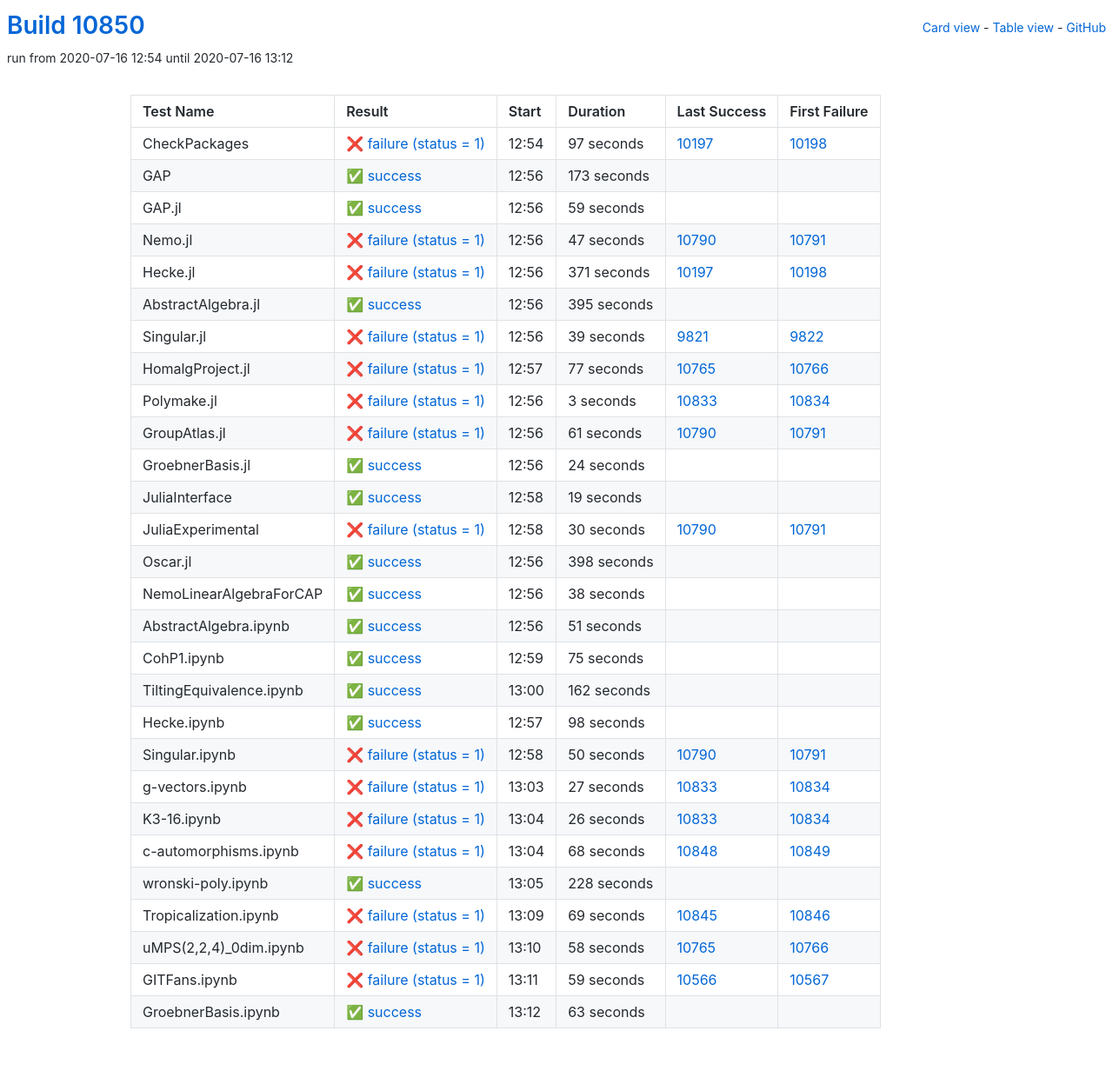
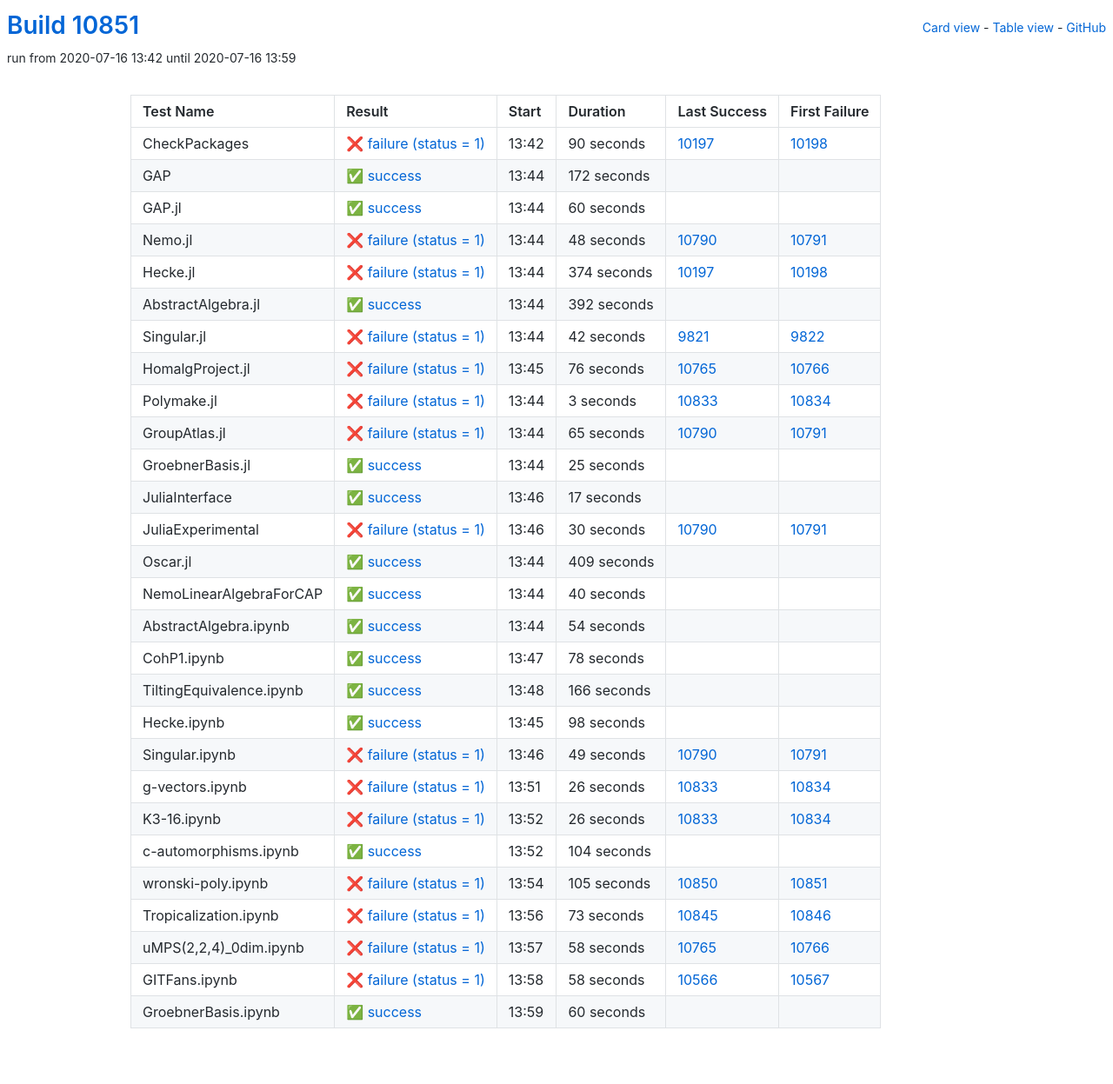
Before and after one commit to oscar-system/oscar-ci-status, a Jekyll site: the page built from table.html, in a window 1280 px wide. Shown: the whole page at 87% size. Built offline with Jekyll 4.4.1, drawn with Linux system fonts in a browser that asks for light colours.

Commit message:
Build #10851

```diff
--- a/_data/ci.yml
+++ b/_data/ci.yml
@@ -1,6 +1,6 @@
 ---
-build: 10850
-build_url: https://oscarci.mathematik.uni-kl.de/job/oscar/10850/
+build: 10851
+build_url: https://oscarci.mathematik.uni-kl.de/job/oscar/10851/
 job: oscar
 organization: oscar-system
 repo: oscar-ci-status
@@ -8,104 +8,104 @@
 tests:
 - name: CheckPackages
   id: checkpackages
-  log: https://oscarci.mathematik.uni-kl.de/job/oscar/10850/artifact/logs/build-10850/CheckPackages.log
-  start: 2020-07-16 12:54
+  log: https://oscarci.mathematik.uni-kl.de/job/oscar/10851/artifact/logs/build-10851/CheckPackages.log
+  start: 2020-07-16 13:42
   success: false
   exitcode: 1
   status: failure
-  duration: 97
+  duration: 90
   last_success: 10197
   last_success_url: https://oscarci.mathematik.uni-kl.de/job/oscar/10197/
   first_failure: 10198
   first_failure_url: https://oscarci.mathematik.uni-kl.de/job/oscar/10198/
 - name: GAP
   id: gap
-  log: https://oscarci.mathematik.uni-kl.de/job/oscar/10850/artifact/logs/build-10850/GAP.log
-  start: 2020-07-16 12:56
+  log: https://oscarci.mathematik.uni-kl.de/job/oscar/10851/artifact/logs/build-10851/GAP.log
+  start: 2020-07-16 13:44
   success: true
   exitcode: 0
   status: success
-  duration: 173
+  duration: 172
   last_success: false
   last_success_url:
   first_failure: false
   first_failure_url:
 - name: GAP.jl
   id: gap-jl
-  log: https://oscarci.mathematik.uni-kl.de/job/oscar/10850/artifact/logs/build-10850/GAP.jl.log
-  start: 2020-07-16 12:56
+  log: https://oscarci.mathematik.uni-kl.de/job/oscar/10851/artifact/logs/build-10851/GAP.jl.log
+  start: 2020-07-16 13:44
   success: true
   exitcode: 0
   status: success
-  duration: 59
+  duration: 60
   last_success: false
   last_success_url:
   first_failure: false
   first_failure_url:
 - name: Nemo.jl
   id: nemo-jl
-  log: https://oscarci.mathematik.uni-kl.de/job/oscar/10850/artifact/logs/build-10850/Nemo.jl.log
-  start: 2020-07-16 12:56
+  log: https://oscarci.mathematik.uni-kl.de/job/oscar/10851/artifact/logs/build-10851/Nemo.jl.log
+  start: 2020-07-16 13:44
   success: false
   exitcode: 1
   status: failure
-  duration: 47
+  duration: 48
   last_success: 10790
   last_success_url: https://oscarci.mathematik.uni-kl.de/job/oscar/10790/
   first_failure: 10791
   first_failure_url: https://oscarci.mathematik.uni-kl.de/job/oscar/10791/
 - name: Hecke.jl
   id: hecke-jl
-  log: https://oscarci.mathematik.uni-kl.de/job/oscar/10850/artifact/logs/build-10850/Hecke.jl.log
-  start: 2020-07-16 12:56
+  log: https://oscarci.mathematik.uni-kl.de/job/oscar/10851/artifact/logs/build-10851/Hecke.jl.log
+  start: 2020-07-16 13:44
   success: false
   exitcode: 1
   status: failure
-  duration: 371
+  duration: 374
   last_success: 10197
   last_success_url: https://oscarci.mathematik.uni-kl.de/job/oscar/10197/
   first_failure: 10198
   first_failure_url: https://oscarci.mathematik.uni-kl.de/job/oscar/10198/
 - name: AbstractAlgebra.jl
   id: abstractalgebra-jl
-  log: https://oscarci.mathematik.uni-kl.de/job/oscar/10850/artifact/logs/build-10850/AbstractAlgebra.jl.log
-  start: 2020-07-16 12:56
+  log: https://oscarci.mathematik.uni-kl.de/job/oscar/10851/artifact/logs/build-10851/AbstractAlgebra.jl.log
+  start: 2020-07-16 13:44
   success: true
   exitcode: 0
   status: success
-  duration: 395
+  duration: 392
   last_success: false
   last_success_url:
   first_failure: false
   first_failure_url:
 - name: Singular.jl
   id: singular-jl
-  log: https://oscarci.mathematik.uni-kl.de/job/oscar/10850/artifact/logs/build-10850/Singular.jl.log
-  start: 2020-07-16 12:56
+  log: https://oscarci.mathematik.uni-kl.de/job/oscar/10851/artifact/logs/build-10851/Singular.jl.log
+  start: 2020-07-16 13:44
   success: false
   exitcode: 1
   status: failure
-  duration: 39
+  duration: 42
   last_success: 9821
   last_success_url: https://oscarci.mathematik.uni-kl.de/job/oscar/9821/
   first_failure: 9822
   first_failure_url: https://oscarci.mathematik.uni-kl.de/job/oscar/9822/
 - name: HomalgProject.jl
   id: homalgproject-jl
-  log: https://oscarci.mathematik.uni-kl.de/job/oscar/10850/artifact/logs/build-10850/HomalgProject.jl.log
-  start: 2020-07-16 12:57
+  log: https://oscarci.mathematik.uni-kl.de/job/oscar/10851/artifact/logs/build-10851/HomalgProject.jl.log
+  start: 2020-07-16 13:45
   success: false
   exitcode: 1
   status: failure
-  duration: 77
+  duration: 76
   last_success: 10765
   last_success_url: https://oscarci.mathematik.uni-kl.de/job/oscar/10765/
   first_failure: 10766
   first_failure_url: https://oscarci.mathematik.uni-kl.de/job/oscar/10766/
 - name: Polymake.jl
   id: polymake-jl
-  log: https://oscarci.mathematik.uni-kl.de/job/oscar/10850/artifact/logs/build-10850/Polymake.jl.log
-  start: 2020-07-16 12:56
+  log: https://oscarci.mathematik.uni-kl.de/job/oscar/10851/artifact/logs/build-10851/Polymake.jl.log
+  start: 2020-07-16 13:44
   success: false
   exitcode: 1
   status: failure
@@ -116,44 +116,44 @@
   first_failure_url: https://oscarci.mathematik.uni-kl.de/job/oscar/10834/
 - name: GroupAtlas.jl
   id: groupatlas-jl
-  log: https://oscarci.mathematik.uni-kl.de/job/oscar/10850/artifact/logs/build-10850/GroupAtlas.jl.log
-  start: 2020-07-16 12:56
+  log: https://oscarci.mathematik.uni-kl.de/job/oscar/10851/artifact/logs/build-10851/GroupAtlas.jl.log
+  start: 2020-07-16 13:44
   success: false
   exitcode: 1
   status: failure
-  duration: 61
+  duration: 65
   last_success: 10790
   last_success_url: https://oscarci.mathematik.uni-kl.de/job/oscar/10790/
   first_failure: 10791
   first_failure_url: https://oscarci.mathematik.uni-kl.de/job/oscar/10791/
 - name: GroebnerBasis.jl
   id: groebnerbasis-jl
-  log: https://oscarci.mathematik.uni-kl.de/job/oscar/10850/artifact/logs/build-10850/GroebnerBasis.jl.log
-  start: 2020-07-16 12:56
+  log: https://oscarci.mathematik.uni-kl.de/job/oscar/10851/artifact/logs/build-10851/GroebnerBasis.jl.log
+  start: 2020-07-16 13:44
   success: true
   exitcode: 0
   status: success
-  duration: 24
+  duration: 25
   last_success: false
   last_success_url:
   first_failure: false
   first_failure_url:
 - name: JuliaInterface
   id: juliainterface
-  log: https://oscarci.mathematik.uni-kl.de/job/oscar/10850/artifact/logs/build-10850/JuliaInterface.log
-  start: 2020-07-16 12:58
+  log: https://oscarci.mathematik.uni-kl.de/job/oscar/10851/artifact/logs/build-10851/JuliaInterface.log
+  start: 2020-07-16 13:46
   success: true
   exitcode: 0
   status: success
-  duration: 19
+  duration: 17
   last_success: false
   last_success_url:
   first_failure: false
   first_failure_url:
 - name: JuliaExperimental
   id: juliaexperimental
-  log: https://oscarci.mathematik.uni-kl.de/job/oscar/10850/artifact/logs/build-10850/JuliaExperimental.log
-  start: 2020-07-16 12:58
+  log: https://oscarci.mathematik.uni-kl.de/job/oscar/10851/artifact/logs/build-10851/JuliaExperimental.log
+  start: 2020-07-16 13:46
   success: false
   exitcode: 1
   status: failure
@@ -164,68 +164,68 @@
   first_failure_url: https://oscarci.mathematik.uni-kl.de/job/oscar/10791/
 - name: Oscar.jl
   id: oscar-jl
-  log: https://oscarci.mathematik.uni-kl.de/job/oscar/10850/artifact/logs/build-10850/Oscar.jl.log
-  start: 2020-07-16 12:56
+  log: https://oscarci.mathematik.uni-kl.de/job/oscar/10851/artifact/logs/build-10851/Oscar.jl.log
+  start: 2020-07-16 13:44
   success: true
   exitcode: 0
   status: success
-  duration: 398
+  duration: 409
   last_success: false
   last_success_url:
   first_failure: false
   first_failure_url:
 - name: NemoLinearAlgebraForCAP
   id: nemolinearalgebraforcap
-  log: https://oscarci.mathematik.uni-kl.de/job/oscar/10850/artifact/logs/build-10850/NemoLinearAlgebraForCAP.log
-  start: 2020-07-16 12:56
+  log: https://oscarci.mathematik.uni-kl.de/job/oscar/10851/artifact/logs/build-10851/NemoLinearAlgebraForCAP.log
+  start: 2020-07-16 13:44
   success: true
   exitcode: 0
   status: success
-  duration: 38
+  duration: 40
   last_success: false
   last_success_url:
   first_failure: false
   first_failure_url:
 - name: AbstractAlgebra.ipynb
   id: abstractalgebra-ipynb
-  log: https://oscarci.mathematik.uni-kl.de/job/oscar/10850/artifact/logs/build-10850/AbstractAlgebra.ipynb.log
-  start: 2020-07-16 12:56
+  log: https://oscarci.mathematik.uni-kl.de/job/oscar/10851/artifact/logs/build-10851/AbstractAlgebra.ipynb.log
+  start: 2020-07-16 13:44
   success: true
   exitcode: 0
   status: success
-  duration: 51
+  duration: 54
   last_success: false
   last_success_url:
   first_failure: false
   first_failure_url:
 - name: CohP1.ipynb
   id: cohp1-ipynb
-  log: https://oscarci.mathematik.uni-kl.de/job/oscar/10850/artifact/logs/build-10850/CohP1.ipynb.log
-  start: 2020-07-16 12:59
+  log: https://oscarci.mathematik.uni-kl.de/job/oscar/10851/artifact/logs/build-10851/CohP1.ipynb.log
+  start: 2020-07-16 13:47
   success: true
   exitcode: 0
   status: success
-  duration: 75
+  duration: 78
   last_success: false
   last_success_url:
   first_failure: false
   first_failure_url:
 - name: TiltingEquivalence.ipynb
   id: tiltingequivalence-ipynb
-  log: https://oscarci.mathematik.uni-kl.de/job/oscar/10850/artifact/logs/build-10850/TiltingEquivalence.ipynb.log
-  start: 2020-07-16 13:00
+  log: https://oscarci.mathematik.uni-kl.de/job/oscar/10851/artifact/logs/build-10851/TiltingEquivalence.ipynb.log
+  start: 2020-07-16 13:48
   success: true
   exitcode: 0
   status: success
-  duration: 162
+  duration: 166
   last_success: false
   last_success_url:
   first_failure: false
   first_failure_url:
 - name: Hecke.ipynb
   id: hecke-ipynb
-  log: https://oscarci.mathematik.uni-kl.de/job/oscar/10850/artifact/logs/build-10850/Hecke.ipynb.log
-  start: 2020-07-16 12:57
+  log: https://oscarci.mathematik.uni-kl.de/job/oscar/10851/artifact/logs/build-10851/Hecke.ipynb.log
+  start: 2020-07-16 13:45
   success: true
   exitcode: 0
   status: success
@@ -236,32 +236,32 @@
   first_failure_url:
 - name: Singular.ipynb
   id: singular-ipynb
-  log: https://oscarci.mathematik.uni-kl.de/job/oscar/10850/artifact/logs/build-10850/Singular.ipynb.log
-  start: 2020-07-16 12:58
+  log: https://oscarci.mathematik.uni-kl.de/job/oscar/10851/artifact/logs/build-10851/Singular.ipynb.log
+  start: 2020-07-16 13:46
   success: false
   exitcode: 1
   status: failure
-  duration: 50
+  duration: 49
   last_success: 10790
   last_success_url: https://oscarci.mathematik.uni-kl.de/job/oscar/10790/
   first_failure: 10791
   first_failure_url: https://oscarci.mathematik.uni-kl.de/job/oscar/10791/
 - name: g-vectors.ipynb
   id: g-vectors-ipynb
-  log: https://oscarci.mathematik.uni-kl.de/job/oscar/10850/artifact/logs/build-10850/g-vectors.ipynb.log
-  start: 2020-07-16 13:03
+  log: https://oscarci.mathematik.uni-kl.de/job/oscar/10851/artifact/logs/build-10851/g-vectors.ipynb.log
+  start: 2020-07-16 13:51
   success: false
   exitcode: 1
   status: failure
-  duration: 27
+  duration: 26
   last_success: 10833
   last_success_url: https://oscarci.mathematik.uni-kl.de/job/oscar/10833/
   first_failure: 10834
   first_failure_url: https://oscarci.mathematik.uni-kl.de/job/oscar/10834/
 - name: K3-16.ipynb
   id: k3-16-ipynb
-  log: https://oscarci.mathematik.uni-kl.de/job/oscar/10850/artifact/logs/build-10850/K3-16.ipynb.log
-  start: 2020-07-16 13:04
+  log: https://oscarci.mathematik.uni-kl.de/job/oscar/10851/artifact/logs/build-10851/K3-16.ipynb.log
+  start: 2020-07-16 13:52
   success: false
   exitcode: 1
   status: failure
@@ -272,44 +272,44 @@
   first_failure_url: https://oscarci.mathematik.uni-kl.de/job/oscar/10834/
 - name: c-automorphisms.ipynb
   id: c-automorphisms-ipynb
-  log: https://oscarci.mathematik.uni-kl.de/job/oscar/10850/artifact/logs/build-10850/c-automorphisms.ipynb.log
-  start: 2020-07-16 13:04
-  success: false
-  exitcode: 1
-  status: failure
-  duration: 68
-  last_success: 10848
-  last_success_url: https://oscarci.mathematik.uni-kl.de/job/oscar/10848/
-  first_failure: 10849
-  first_failure_url: https://oscarci.mathematik.uni-kl.de/job/oscar/10849/
-- name: wronski-poly.ipynb
-  id: wronski-poly-ipynb
-  log: https://oscarci.mathematik.uni-kl.de/job/oscar/10850/artifact/logs/build-10850/wronski-poly.ipynb.log
-  start: 2020-07-16 13:05
+  log: https://oscarci.mathematik.uni-kl.de/job/oscar/10851/artifact/logs/build-10851/c-automorphisms.ipynb.log
+  start: 2020-07-16 13:52
   success: true
   exitcode: 0
   status: success
-  duration: 228
+  duration: 104
   last_success: false
   last_success_url:
   first_failure: false
   first_failure_url:
-- name: Tropicalization.ipynb
-  id: tropicalization-ipynb
-  log: https://oscarci.mathematik.uni-kl.de/job/oscar/10850/artifact/logs/build-10850/Tropicalization.ipynb.log
-  start: 2020-07-16 13:09
+- name: wronski-poly.ipynb
+  id: wronski-poly-ipynb
+  log: https://oscarci.mathematik.uni-kl.de/job/oscar/10851/artifact/logs/build-10851/wronski-poly.ipynb.log
+  start: 2020-07-16 13:54
   success: false
   exitcode: 1
   status: failure
-  duration: 69
+  duration: 105
+  last_success: 10850
+  last_success_url: https://oscarci.mathematik.uni-kl.de/job/oscar/10850/
+  first_failure: 10851
+  first_failure_url: https://oscarci.mathematik.uni-kl.de/job/oscar/10851/
+- name: Tropicalization.ipynb
+  id: tropicalization-ipynb
+  log: https://oscarci.mathematik.uni-kl.de/job/oscar/10851/artifact/logs/build-10851/Tropicalization.ipynb.log
+  start: 2020-07-16 13:56
+  success: false
+  exitcode: 1
+  status: failure
+  duration: 73
   last_success: 10845
   last_success_url: https://oscarci.mathematik.uni-kl.de/job/oscar/10845/
   first_failure: 10846
   first_failure_url: https://oscarci.mathematik.uni-kl.de/job/oscar/10846/
 - name: uMPS(2,2,4)_0dim.ipynb
   id: umps-2-2-4-0dim-ipynb
-  log: https://oscarci.mathematik.uni-kl.de/job/oscar/10850/artifact/logs/build-10850/uMPS-2-2-4-_0dim.ipynb.log
-  start: 2020-07-16 13:10
+  log: https://oscarci.mathematik.uni-kl.de/job/oscar/10851/artifact/logs/build-10851/uMPS-2-2-4-_0dim.ipynb.log
+  start: 2020-07-16 13:57
   success: false
   exitcode: 1
   status: failure
@@ -320,24 +320,24 @@
   first_failure_url: https://oscarci.mathematik.uni-kl.de/job/oscar/10766/
 - name: GITFans.ipynb
   id: gitfans-ipynb
-  log: https://oscarci.mathematik.uni-kl.de/job/oscar/10850/artifact/logs/build-10850/GITFans.ipynb.log
-  start: 2020-07-16 13:11
+  log: https://oscarci.mathematik.uni-kl.de/job/oscar/10851/artifact/logs/build-10851/GITFans.ipynb.log
+  start: 2020-07-16 13:58
   success: false
   exitcode: 1
   status: failure
-  duration: 59
+  duration: 58
   last_success: 10566
   last_success_url: https://oscarci.mathematik.uni-kl.de/job/oscar/10566/
   first_failure: 10567
   first_failure_url: https://oscarci.mathematik.uni-kl.de/job/oscar/10567/
 - name: GroebnerBasis.ipynb
   id: groebnerbasis-ipynb
-  log: https://oscarci.mathematik.uni-kl.de/job/oscar/10850/artifact/logs/build-10850/GroebnerBasis.ipynb.log
-  start: 2020-07-16 13:12
+  log: https://oscarci.mathematik.uni-kl.de/job/oscar/10851/artifact/logs/build-10851/GroebnerBasis.ipynb.log
+  start: 2020-07-16 13:59
   success: true
   exitcode: 0
   status: success
-  duration: 63
+  duration: 60
   last_success: false
   last_success_url:
   first_failure: false
```
Also changed, not shown: README.md.
